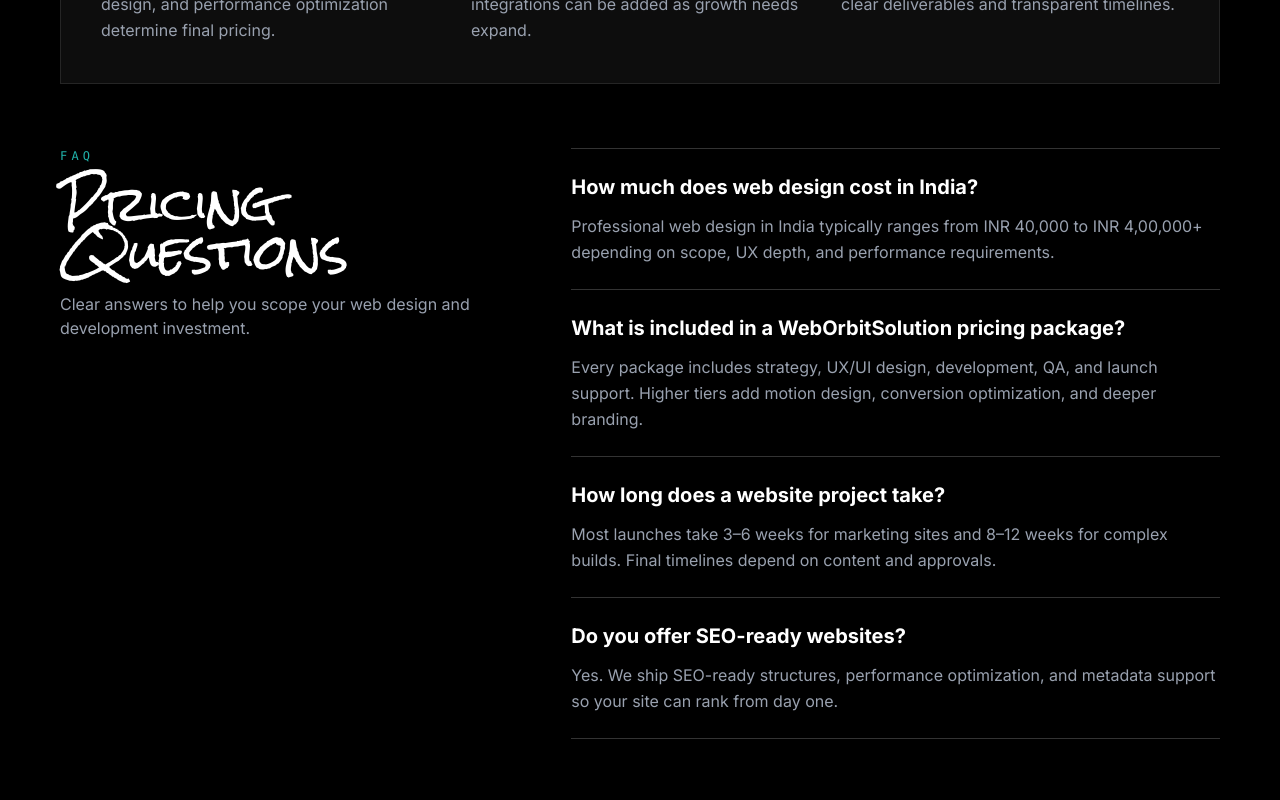
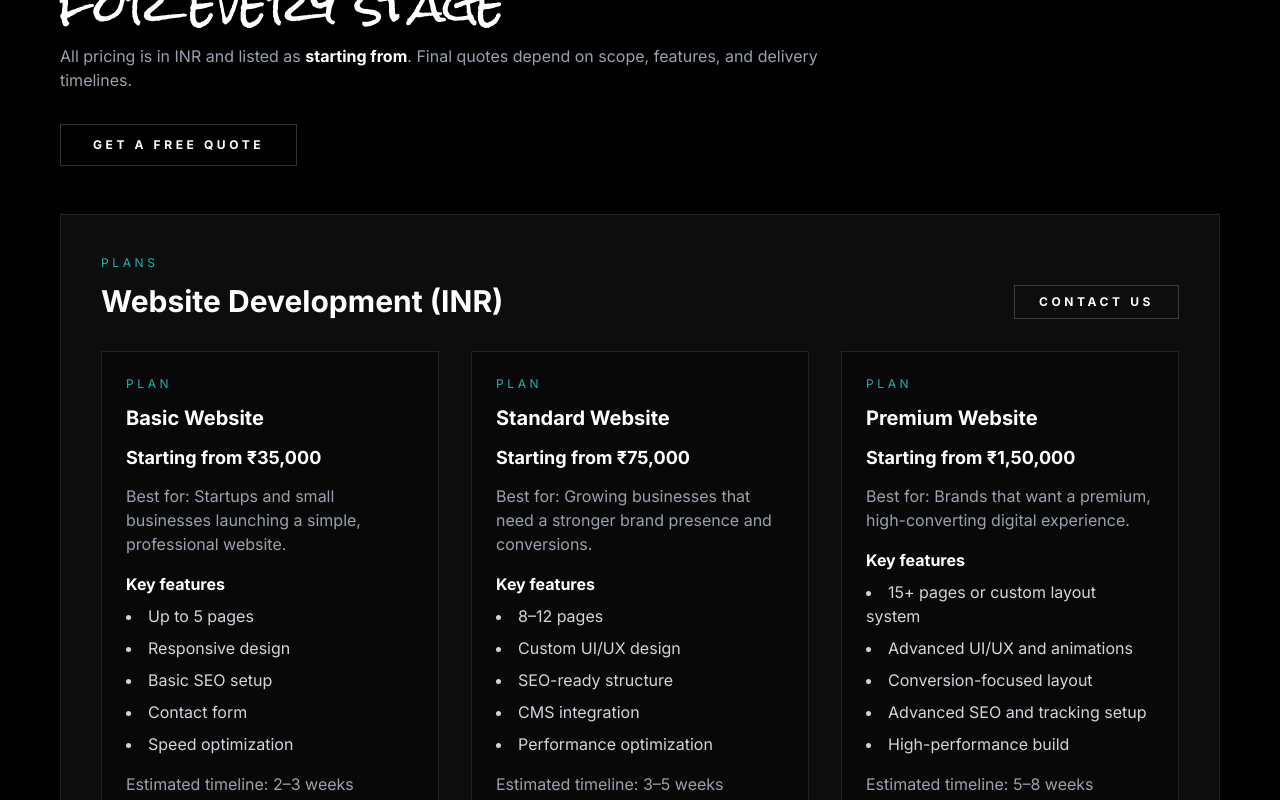
Before and after one commit to sumit0224/weborbitsolution--1-, a React (Vite) app in the folder client/: page /pricing in a window 1280 px wide. Shown: the part 1740-2540 px from the top of the page. Built offline with nearby package versions, Linux system fonts and the light colour scheme; no server answers.

Commit message:
Add detailed pricing section and pricing link

```diff
--- a/client/components/Navbar.tsx
+++ b/client/components/Navbar.tsx
@@ -286,7 +286,15 @@ const Navbar: React.FC = () => {
           ))}
         </div>
 
-        <div className="px-8 md:px-16 pb-10">
+        <div className="px-8 md:px-16 pb-10 flex flex-wrap items-center gap-6">
+          <Link
+            to="/pricing"
+            onClick={() => setIsDrawerOpen(false)}
+            className="inline-flex items-center gap-3 text-sm uppercase tracking-[0.3em] text-primary"
+          >
+            View pricing
+            <span className="h-px w-10 bg-primary" />
+          </Link>
           <Link
             to="/contact"
             onClick={() => setIsDrawerOpen(false)}
--- a/client/pages/PricingPage.tsx
+++ b/client/pages/PricingPage.tsx
@@ -39,6 +39,161 @@ const PricingPage: React.FC = () => {
     })),
   };
 
+  const pricingSections = [
+    {
+      id: 'website-development',
+      title: 'Website Development (INR)',
+      plans: [
+        {
+          name: 'Basic Website',
+          price: 'Starting from ₹35,000',
+          bestFor: 'Startups and small businesses launching a simple, professional website.',
+          timeline: '2–3 weeks',
+          features: ['Up to 5 pages', 'Responsive design', 'Basic SEO setup', 'Contact form', 'Speed optimization'],
+          cta: 'Contact Us',
+        },
+        {
+          name: 'Standard Website',
+          price: 'Starting from ₹75,000',
+          bestFor: 'Growing businesses that need a stronger brand presence and conversions.',
+          timeline: '3–5 weeks',
+          features: [
+            '8–12 pages',
+            'Custom UI/UX design',
+            'SEO-ready structure',
+            'CMS integration',
+            'Performance optimization',
+          ],
+          cta: 'Get a Free Quote',
+        },
+        {
+          name: 'Premium Website',
+          price: 'Starting from ₹1,50,000',
+          bestFor: 'Brands that want a premium, high-converting digital experience.',
+          timeline: '5–8 weeks',
+          features: [
+            '15+ pages or custom layout system',
+            'Advanced UI/UX and animations',
+            'Conversion-focused layout',
+            'Advanced SEO and tracking setup',
+            'High-performance build',
+          ],
+          cta: 'Contact Us',
+        },
+      ],
+    },
+    {
+      id: 'web-app-development',
+      title: 'Web & App Development (Custom Pricing)',
+      plans: [
+        {
+          name: 'Custom Build',
+          price: 'Starting from custom quote',
+          bestFor: 'Businesses building platforms, SaaS products, internal tools, or mobile apps.',
+          timeline: '6–16+ weeks (based on complexity)',
+          features: [
+            'Custom features and workflows',
+            'Scalable architecture',
+            'API integrations',
+            'Secure authentication',
+            'QA and performance testing',
+          ],
+          cta: 'Get a Free Quote',
+        },
+      ],
+    },
+    {
+      id: 'ui-ux-design',
+      title: 'UI / UX Design (INR)',
+      plans: [
+        {
+          name: 'Starter UI/UX',
+          price: 'Starting from ₹25,000',
+          bestFor: 'Landing pages, MVPs, or feature refresh.',
+          timeline: '1–2 weeks',
+          features: ['UX research + wireframes', '1–3 key screens', 'Modern UI kit', 'Design handoff'],
+          cta: 'Contact Us',
+        },
+        {
+          name: 'Growth UI/UX',
+          price: 'Starting from ₹60,000',
+          bestFor: 'Apps or websites with multiple flows and conversion goals.',
+          timeline: '2–4 weeks',
+          features: ['UX mapping and flows', '5–10 screens', 'Interactive prototype', 'Component library'],
+          cta: 'Get a Free Quote',
+        },
+        {
+          name: 'Premium UI/UX',
+          price: 'Starting from ₹1,20,000',
+          bestFor: 'SaaS, enterprise dashboards, or complex apps.',
+          timeline: '4–6 weeks',
+          features: ['Research + UX strategy', '12+ screens', 'Advanced prototyping', 'Design system'],
+          cta: 'Contact Us',
+        },
+      ],
+    },
+    {
+      id: 'digital-marketing',
+      title: 'Digital Marketing & SEO (Monthly INR)',
+      plans: [
+        {
+          name: 'SEO Starter',
+          price: 'Starting from ₹15,000/month',
+          bestFor: 'Businesses starting SEO and local visibility.',
+          timeline: '1–2 months to see traction',
+          features: ['Technical SEO audit', 'On-page optimization', 'Keyword research', 'Monthly reporting'],
+          cta: 'Get a Free Quote',
+        },
+        {
+          name: 'SEO Growth',
+          price: 'Starting from ₹35,000/month',
+          bestFor: 'Growing brands needing consistent leads.',
+          timeline: '2–4 months for measurable growth',
+          features: ['On-page + off-page SEO', 'Content strategy', 'Local + global SEO', 'Conversion tracking'],
+          cta: 'Contact Us',
+        },
+        {
+          name: 'SEO Premium',
+          price: 'Starting from ₹70,000/month',
+          bestFor: 'Competitive industries and high-growth targets.',
+          timeline: '3–6 months for scalable results',
+          features: ['Full SEO + content pipeline', 'Technical optimization', 'Authority building', 'CRO insights'],
+          cta: 'Get a Free Quote',
+        },
+      ],
+    },
+    {
+      id: 'maintenance',
+      title: 'Maintenance & Support Plans (Monthly INR)',
+      plans: [
+        {
+          name: 'Basic Care',
+          price: 'Starting from ₹5,000/month',
+          bestFor: 'Small websites needing routine updates.',
+          timeline: 'Response time: 48–72 hours',
+          features: ['Security monitoring', 'Minor content updates', 'Backup management', 'Basic uptime checks'],
+          cta: 'Contact Us',
+        },
+        {
+          name: 'Growth Support',
+          price: 'Starting from ₹12,000/month',
+          bestFor: 'Business sites needing faster updates and performance tuning.',
+          timeline: 'Response time: 24–48 hours',
+          features: ['Priority updates', 'Performance monitoring', 'Monthly optimization report', 'Bug fixes'],
+          cta: 'Get a Free Quote',
+        },
+        {
+          name: 'Premium Support',
+          price: 'Starting from ₹25,000/month',
+          bestFor: 'High-traffic or revenue-critical platforms.',
+          timeline: 'Response time: 8–24 hours',
+          features: ['Dedicated support window', 'Proactive monitoring', 'SLA-based response', 'Security audits'],
+          cta: 'Contact Us',
+        },
+      ],
+    },
+  ];
+
   return (
     <section className="bg-black text-white pt-32 pb-24">
       <Seo
@@ -63,6 +218,82 @@ const PricingPage: React.FC = () => {
 
       <div className="mt-12">
         <Pricing />
+      </div>
+
+      <div className="page-container mt-16">
+        <div className="max-w-3xl">
+          <p className="text-primary font-mono uppercase tracking-[0.35em] text-xs">Pricing Details</p>
+          <h2 className="font-heading text-3xl md:text-5xl tracking-tight mt-4">
+            Clear, flexible pricing
+            <br />
+            for every stage
+          </h2>
+          <p className="text-gray-400 mt-4">
+            All pricing is in INR and listed as <span className="text-white font-semibold">starting from</span>. Final
+            quotes depend on scope, features, and delivery timelines.
+          </p>
+          <a
+            href="/contact"
+            className="inline-flex items-center justify-center px-8 py-3 mt-8 border border-white/20 text-xs uppercase tracking-[0.3em] font-bold hover:border-primary hover:text-primary transition-colors"
+          >
+            Get a Free Quote
+          </a>
+        </div>
+      </div>
+
+      <div className="page-container mt-12 space-y-12">
+        {pricingSections.map((section) => (
+          <div key={section.id} className="border border-white/10 bg-white/5 p-8 md:p-10">
+            <div className="flex flex-col md:flex-row md:items-end md:justify-between gap-6">
+              <div>
+                <p className="text-xs uppercase tracking-[0.3em] text-primary">Plans</p>
+                <h3 className="text-2xl md:text-3xl font-semibold mt-3">{section.title}</h3>
+              </div>
+              <a
+                href="/contact"
+                className="inline-flex items-center justify-center px-6 py-2 border border-white/20 text-xs uppercase tracking-[0.3em] font-bold hover:border-primary hover:text-primary transition-colors"
+              >
+                Contact Us
+              </a>
+            </div>
+            <div className="mt-8 grid md:grid-cols-2 xl:grid-cols-3 gap-8">
+              {section.plans.map((plan) => (
+                <div key={plan.name} className="border border-white/10 p-6 bg-black/40">
+                  <p className="text-primary text-xs uppercase tracking-[0.3em]">Plan</p>
+                  <h4 className="text-xl font-semibold mt-3">{plan.name}</h4>
+                  <p className="text-white text-lg font-semibold mt-3">{plan.price}</p>
+                  <p className="text-gray-400 mt-3">Best for: {plan.bestFor}</p>
+                  <div className="mt-4">
+                    <p className="text-white font-semibold mb-2">Key features</p>
+                    <ul className="list-disc list-inside space-y-2 text-gray-300">
+                      {plan.features.map((feature) => (
+                        <li key={feature}>{feature}</li>
+                      ))}
+                    </ul>
+                  </div>
+                  <p className="text-gray-400 mt-4">Estimated timeline: {plan.timeline}</p>
+                  <a
+                    href="/contact"
+                    className="inline-flex items-center justify-center px-5 py-2 mt-5 border border-white/20 text-xs uppercase tracking-[0.3em] font-bold hover:border-primary hover:text-primary transition-colors"
+                  >
+                    {plan.cta}
+                  </a>
+                </div>
+              ))}
+            </div>
+          </div>
+        ))}
+      </div>
+
+      <div className="page-container mt-12">
+        <div className="border border-white/10 bg-black/60 p-6 md:p-8">
+          <p className="text-xs uppercase tracking-[0.3em] text-primary">Transparency Notes</p>
+          <div className="mt-4 space-y-2 text-gray-400">
+            <p>All prices are starting from and depend on scope, features, and delivery timelines.</p>
+            <p>Taxes (GST) are additional as applicable.</p>
+            <p>Final pricing is confirmed after a short discovery call and proposal.</p>
+          </div>
+        </div>
       </div>
 
       <div className="page-container mt-12">
```
